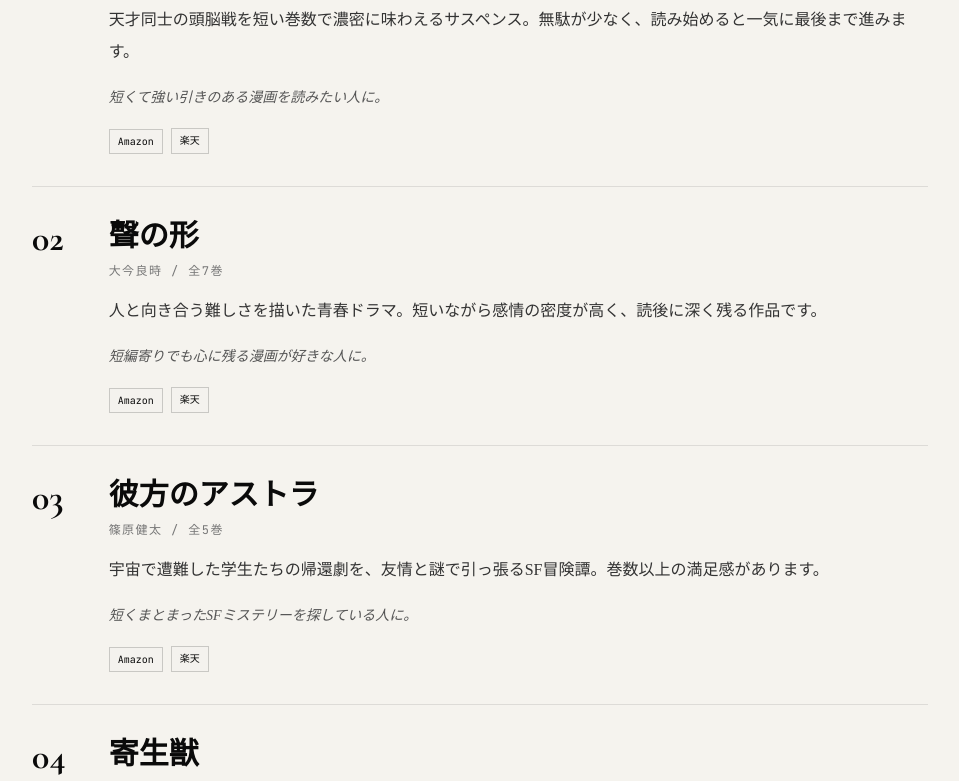
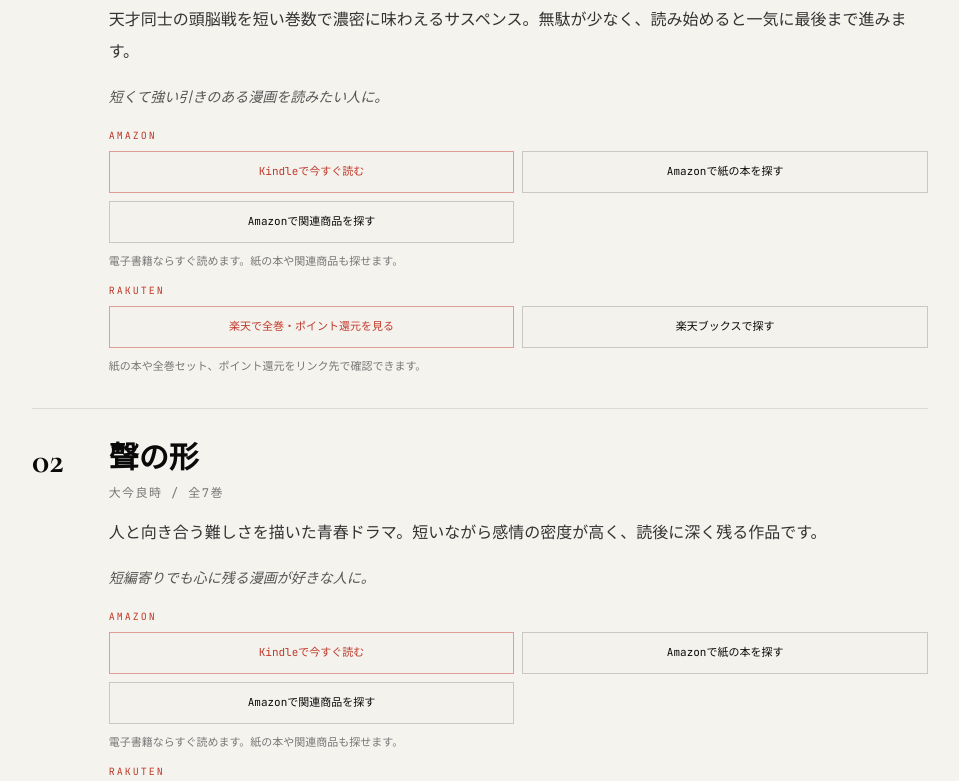
Before and after one commit to mikasaackerman0315/manga-match-shindan, a Next.js app in the folder manga-oracle-gemini/: page /short-manga in a window 1280 px wide. Shown: the part 880-1661 px from the top of the page, without its empty margins (160-1119 px from the left). Built offline with nearby package versions, Linux system fonts and the light colour scheme.

Commit message:
Improve affiliate call to actions

```diff
--- a/manga-oracle-gemini/src/app/StoreLinks.jsx
+++ b/manga-oracle-gemini/src/app/StoreLinks.jsx
@@ -1,15 +1,17 @@
 "use client";
 
-import { useEffect, useRef, useState } from "react";
+import { useState } from "react";
 import { trackEvent } from "./analytics";
 
 function makeLinks(title) {
   const query = encodeURIComponent(title || "");
   return {
     preview: `/api/out?store=ebookjapan&intent=preview&title=${query}`,
-    kindle: `/api/out?store=amazon&intent=kindle&title=${query}`,
-    paper: `/api/out?store=amazon&intent=paper&title=${query}`,
-    rakuten: `/api/out?store=rakuten&intent=store&title=${query}`,
+    amazonKindle: `/api/out?store=amazon&intent=kindle&title=${query}`,
+    amazonPaper: `/api/out?store=amazon&intent=paper&title=${query}`,
+    amazonSearch: `/api/out?store=amazon&intent=search&title=${query}`,
+    rakutenSet: `/api/out?store=rakuten&intent=set&title=${query}`,
+    rakutenBooks: `/api/out?store=rakuten&intent=books&title=${query}`,
   };
 }
 
@@ -33,40 +35,43 @@ function trackAffiliateClick({ title, store, intent, pageType }) {
 }
 
 export default function StoreLinks({ title, labels, compact = false, showHeading = false, showPreview = true, pageType = "diagnosis_result" }) {
-  const [amazonOpen, setAmazonOpen] = useState(false);
   const [pressed, setPressed] = useState("");
-  const rootRef = useRef(null);
   const links = makeLinks(title);
   const label = {
-    buyLinks: "読む・探す",
-    preview: "試し読み",
-    amazon: "Amazon",
-    kindle: "Kindle",
-    paper: "紙の本",
-    rakuten: "楽天",
-    shopHint: "気になった作品は、電子版・紙の本・楽天で探せます。",
     ...labels,
+    buyLinks: "購入・検索する",
+    preview: "試し読みを探す",
+    amazonKindle: "Kindleで今すぐ読む",
+    amazonPaper: "Amazonで紙の本を探す",
+    amazonSearch: "Amazonで関連商品を探す",
+    rakutenSet: "楽天で全巻・ポイント還元を見る",
+    rakutenBooks: "楽天ブックスで探す",
+    amazonNote: "電子書籍ならすぐ読めます。紙の本や関連商品も探せます。",
+    rakutenNote: "紙の本や全巻セット、ポイント還元をリンク先で確認できます。",
+    priceNote: "価格や在庫はリンク先で確認してください。",
   };
 
-  useEffect(() => {
-    const closeOnOutside = (event) => {
-      if (rootRef.current && !rootRef.current.contains(event.target)) {
-        setAmazonOpen(false);
-      }
-    };
-
-    document.addEventListener("pointerdown", closeOnOutside);
-    return () => document.removeEventListener("pointerdown", closeOnOutside);
-  }, []);
-
-  const baseClass = compact
-    ? "text-[10px] px-2 py-1 transition-all hover:translate-y-[-1px] active:scale-95"
-    : "text-[11px] px-3 py-1.5 tracking-[0.12em] uppercase transition-all hover:translate-y-[-1px] active:scale-95";
-  const baseStyle = (key, accent = false) => ({
-    border: "1px solid rgba(10,10,10,0.18)",
+  const wrapClass = compact
+    ? "mt-3 w-full"
+    : "mt-5 w-full p-4";
+  const wrapStyle = compact ? {} : {
+    border: "1px solid rgba(10,10,10,0.14)",
+    backgroundColor: "rgba(245,243,238,0.62)",
+  };
+  const gridClass = compact
+    ? "grid grid-cols-1 sm:grid-cols-2 gap-2"
+    : "grid grid-cols-1 sm:grid-cols-2 lg:grid-cols-3 gap-2";
+  const buttonClass = compact
+    ? "min-h-[42px] px-3 py-2 text-[11px] leading-snug text-center transition-all hover:translate-y-[-1px] active:scale-[0.98]"
+    : "min-h-[46px] px-4 py-3 text-[12px] leading-snug text-center tracking-[0.08em] transition-all hover:translate-y-[-1px] active:scale-[0.98]";
+  const buttonStyle = (key, accent = false) => ({
+    display: "flex",
+    alignItems: "center",
+    justifyContent: "center",
+    border: accent ? "1px solid rgba(192,57,43,0.45)" : "1px solid rgba(10,10,10,0.18)",
     color: accent ? "#c0392b" : "#0a0a0a",
-    backgroundColor: pressed === key ? "rgba(192,57,43,0.12)" : "rgba(245,243,238,0.55)",
-    fontFamily: "'JetBrains Mono', monospace",
+    backgroundColor: pressed === key ? "rgba(192,57,43,0.12)" : "rgba(245,243,238,0.85)",
+    fontFamily: "'Noto Serif JP', 'JetBrains Mono', serif",
   });
   const pressHandlers = (key) => ({
     onPointerDown: () => setPressed(key),
@@ -77,42 +82,53 @@ export default function StoreLinks({ title, labels, compact = false, showHeading
   const clickHandlers = (store, intent) => ({
     onClick: () => trackAffiliateClick({ title, store, intent, pageType }),
   });
+  const rel = "nofollow sponsored noopener noreferrer";
 
   return (
-    <div ref={rootRef} className={compact ? "mt-2 flex flex-wrap gap-1.5" : "mt-5"}>
+    <div className={wrapClass} style={wrapStyle}>
       {showHeading && (
         <>
           <div className="w-full text-[10px] tracking-[0.25em] mb-2 uppercase" style={{ color: "#888", fontFamily: "'JetBrains Mono', monospace" }}>
             {label.buyLinks}
           </div>
-          <p className="w-full text-xs leading-6 mb-2" style={{ color: "#666" }}>{label.shopHint}</p>
+          <p className="w-full text-xs leading-6 mb-3" style={{ color: "#666" }}>{label.priceNote}</p>
         </>
       )}
-      <div className="flex flex-wrap gap-2">
-        {showPreview && (
-          <a href={links.preview} target="_blank" rel="noopener noreferrer sponsored" className={baseClass} style={baseStyle("preview", true)} {...pressHandlers("preview")} {...clickHandlers("ebookjapan", "preview")}>
-            {label.preview}
+
+      <div className="mb-3">
+        <div className="text-[10px] tracking-[0.2em] uppercase mb-2" style={{ color: "#c0392b", fontFamily: "'JetBrains Mono', monospace" }}>Amazon</div>
+        <div className={gridClass}>
+          <a href={links.amazonKindle} target="_blank" rel={rel} className={buttonClass} style={buttonStyle("amazon-kindle", true)} {...pressHandlers("amazon-kindle")} {...clickHandlers("amazon", "kindle")}>
+            {label.amazonKindle}
           </a>
-        )}
-        <div className="relative">
-          <button type="button" className={`${baseClass} cursor-pointer`} style={baseStyle("amazon")} onClick={() => setAmazonOpen((value) => !value)} {...pressHandlers("amazon")}>
-            {label.amazon}
-          </button>
-          {amazonOpen && (
-            <div className="absolute left-0 top-full z-20 mt-1 min-w-[7rem] p-1" style={{ border: "1px solid rgba(10,10,10,0.18)", backgroundColor: "#f5f3ee", boxShadow: "0 10px 24px rgba(10,10,10,0.12)" }}>
-              <a href={links.kindle} target="_blank" rel="noopener noreferrer sponsored" className="block whitespace-nowrap px-3 py-2 text-[11px] tracking-[0.12em] uppercase hover:text-[#c0392b] active:bg-[rgba(192,57,43,0.12)]" style={{ fontFamily: "'JetBrains Mono', monospace" }} {...clickHandlers("amazon", "kindle")}>
-                {label.kindle}
-              </a>
-              <a href={links.paper} target="_blank" rel="noopener noreferrer sponsored" className="block whitespace-nowrap px-3 py-2 text-[11px] tracking-[0.12em] uppercase hover:text-[#c0392b] active:bg-[rgba(192,57,43,0.12)]" style={{ fontFamily: "'JetBrains Mono', monospace" }} {...clickHandlers("amazon", "paper")}>
-                {label.paper}
-              </a>
-            </div>
-          )}
+          <a href={links.amazonPaper} target="_blank" rel={rel} className={buttonClass} style={buttonStyle("amazon-paper")} {...pressHandlers("amazon-paper")} {...clickHandlers("amazon", "paper")}>
+            {label.amazonPaper}
+          </a>
+          <a href={links.amazonSearch} target="_blank" rel={rel} className={buttonClass} style={buttonStyle("amazon-search")} {...pressHandlers("amazon-search")} {...clickHandlers("amazon", "search")}>
+            {label.amazonSearch}
+          </a>
         </div>
-        <a href={links.rakuten} target="_blank" rel="noopener noreferrer sponsored" className={baseClass} style={baseStyle("rakuten")} {...pressHandlers("rakuten")} {...clickHandlers("rakuten", "store")}>
-          {label.rakuten}
+        <p className="mt-2 text-[11px] leading-5" style={{ color: "#777" }}>{label.amazonNote}</p>
+      </div>
+
+      <div>
+        <div className="text-[10px] tracking-[0.2em] uppercase mb-2" style={{ color: "#c0392b", fontFamily: "'JetBrains Mono', monospace" }}>Rakuten</div>
+        <div className="grid grid-cols-1 sm:grid-cols-2 gap-2">
+          <a href={links.rakutenSet} target="_blank" rel={rel} className={buttonClass} style={buttonStyle("rakuten-set", true)} {...pressHandlers("rakuten-set")} {...clickHandlers("rakuten", "set")}>
+            {label.rakutenSet}
+          </a>
+          <a href={links.rakutenBooks} target="_blank" rel={rel} className={buttonClass} style={buttonStyle("rakuten-books")} {...pressHandlers("rakuten-books")} {...clickHandlers("rakuten", "books")}>
+            {label.rakutenBooks}
+          </a>
+        </div>
+        <p className="mt-2 text-[11px] leading-5" style={{ color: "#777" }}>{label.rakutenNote}</p>
+      </div>
+
+      {showPreview && (
+        <a href={links.preview} target="_blank" rel={rel} className={`${buttonClass} mt-3 w-full`} style={buttonStyle("preview")} {...pressHandlers("preview")}>
+          {label.preview}
         </a>
-      </div>
+      )}
     </div>
   );
 }
--- a/manga-oracle-gemini/src/app/api/out/route.js
+++ b/manga-oracle-gemini/src/app/api/out/route.js
@@ -24,6 +24,14 @@ const STORES = {
   },
 };
 
+function getSearchSuffix(intent) {
+  if (intent === "kindle") return " Kindle";
+  if (intent === "volume1") return " 1巻";
+  if (intent === "set") return " 全巻セット";
+  if (intent === "preview" || intent === "ebook") return "";
+  return " 漫画";
+}
+
 export function GET(req) {
   const { searchParams } = new URL(req.url);
   const store = searchParams.get("store");
@@ -36,23 +44,7 @@ export function GET(req) {
   }
 
   const destination = new URL(config.base);
-  const suffix = intent === "kindle"
-    ? " Kindle"
-    : intent === "volume1"
-      ? " 1巻"
-      : intent === "paper"
-        ? " 漫画"
-      : intent === "set"
-        ? " 全巻セット"
-        : intent === "store"
-          ? " 漫画"
-          : intent === "preview"
-          ? ""
-          : intent === "ebook"
-          ? ""
-          : " 漫画";
-
-  destination.searchParams.set(config.queryParam, `${title.trim()}${suffix}`);
+  destination.searchParams.set(config.queryParam, `${title.trim()}${getSearchSuffix(intent)}`);
   if (store === "amazon" && intent === "kindle") {
     destination.searchParams.set("i", "digital-text");
   }
```
